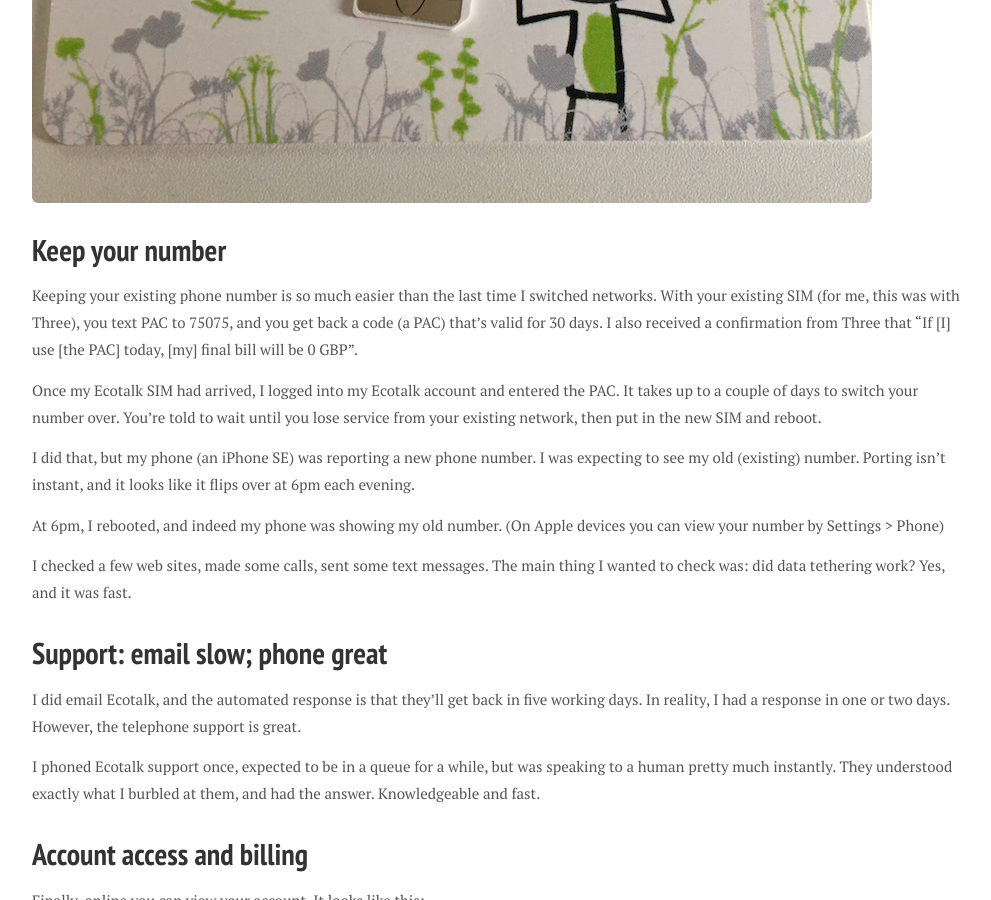
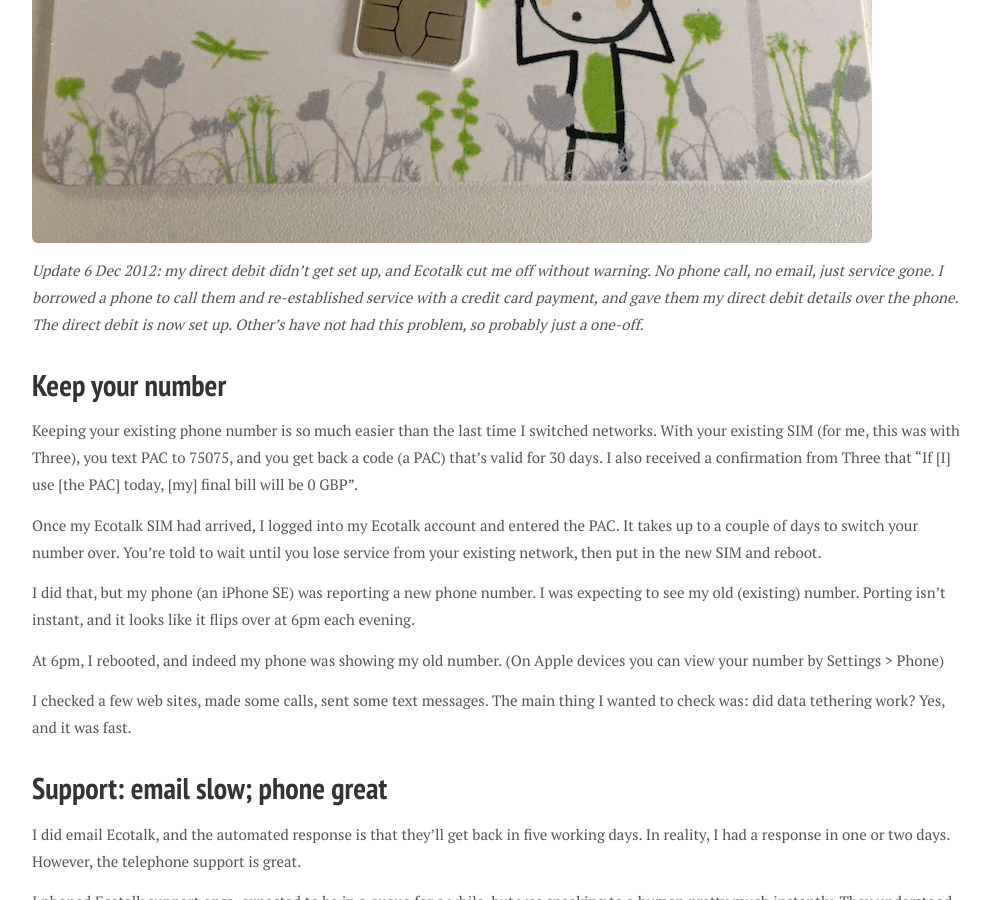
Before and after one commit to d6y/richard.dallaway.com, a Jekyll site: the page built from _posts/2019-11-28-ecotalk.md, in a window 1280 px wide and 900 px high, scrolled down 1543 px. Shown: the whole window, without its empty margins (138-1129 px from the left). Built offline with Jekyll 4.4.1, drawn with Linux system fonts in a browser that asks for light colours; nearby versions of some CDN libraries; some web fonts are replaced; some of the changed text lies outside the part shown.

Commit message:
update experiences with ecotalk

```diff
--- a/_posts/2019-11-28-ecotalk.md
+++ b/_posts/2019-11-28-ecotalk.md
@@ -33,6 +33,8 @@ As a virtual mobile operator, Ecotalk uses EE infrastructure.
 After you switch you'll see EE as your network.
 (EE by themselves were a respectable 5th in the table; Ecotalk do better because of the good/non-evil things they do with the revenue).
 
+_Update: 6 Dec 2012, my phone now shows "ecotalk" as the network_
+
 The plans include 2G, 3G and 4G.
 There's no mention of 5G, but that's not a concern for me.
 Maybe I'll be interested in a few years.
@@ -60,6 +62,11 @@ You can set this to zero.
 I did the sign up on Sunday night, and I received a new SIM in the post on Wednesday morning:
 
 <img src="/img/posts/2019-ecotalk/sim-840x570.jpg" width="840" height="570" alter="Photo on an Ecotalk SIM card">
+
+_Update 6 Dec 2012: my direct debit didn't get set up, and Ecotalk cut me off without warning.
+No phone call, no email, just service gone. I borrowed a phone to call them and re-established service
+with a credit card payment, and gave them my direct debit details over the phone. The direct debit is now set up.
+Other's have not had this problem, so probably just a one-off._
 
 # Keep your number
 
```
